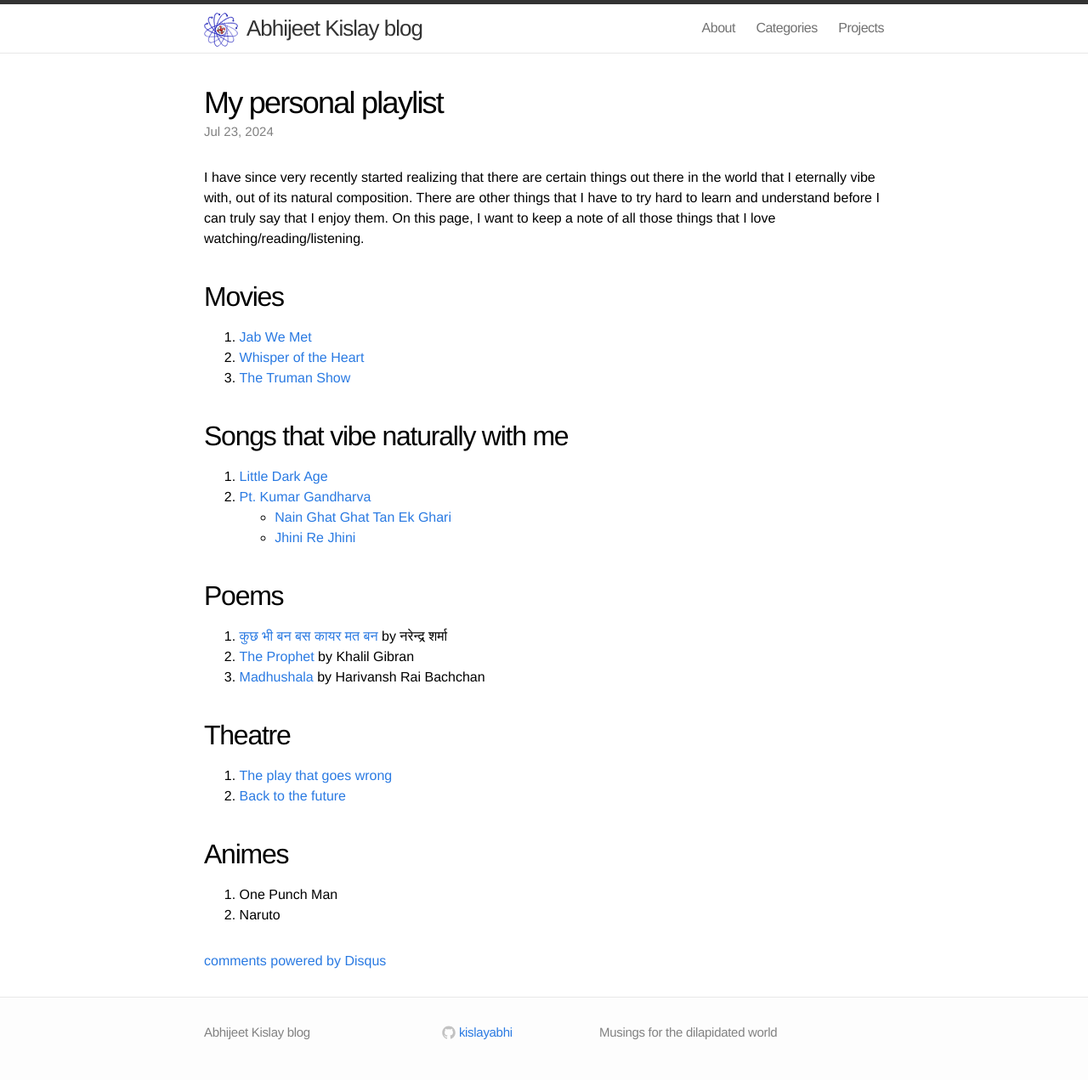
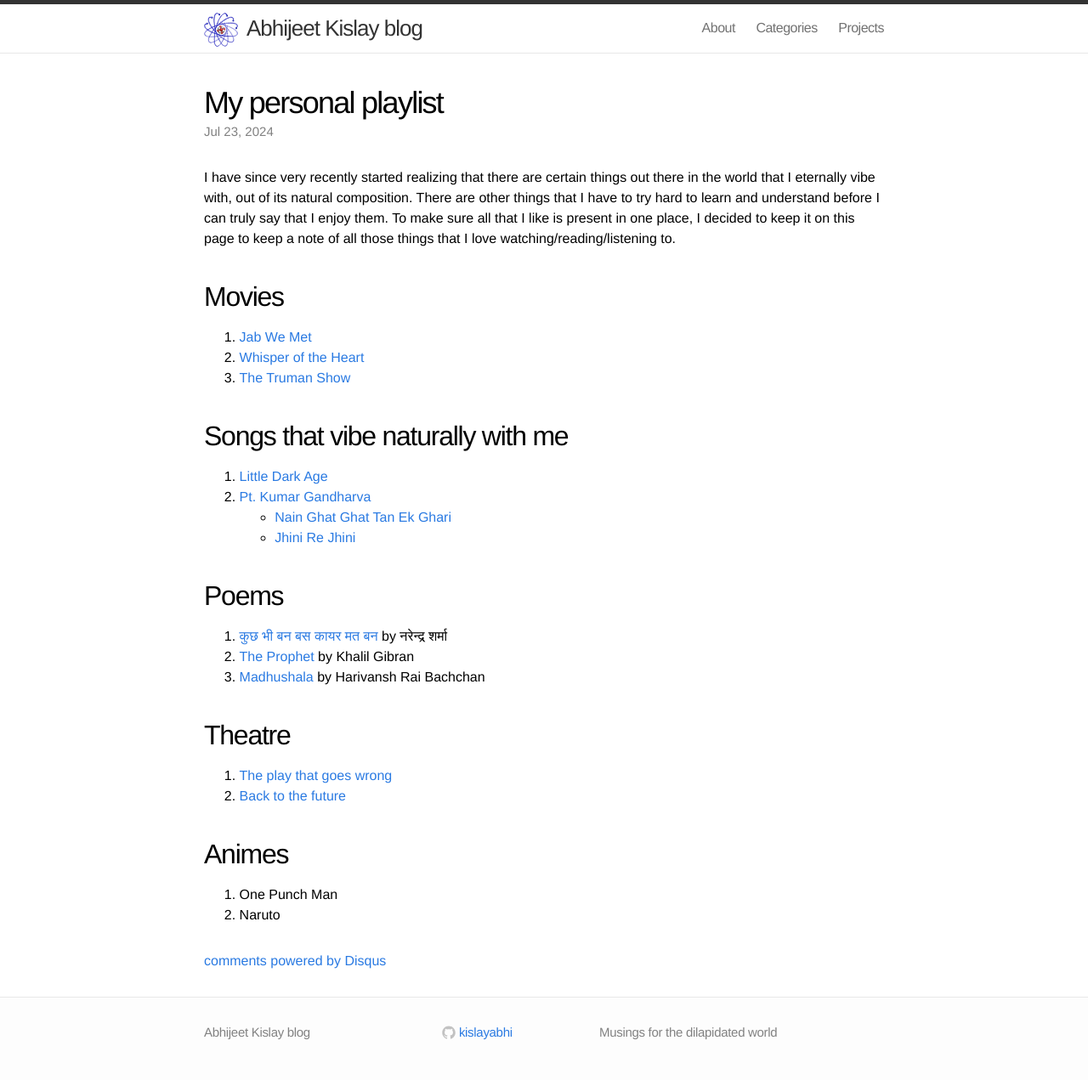
Before and after one commit to kislayabhi/kislayabhi.github.io, a Jekyll site: the page built from _posts/2024-7-23-My-personal-playlist.md, in a window 1280 px wide. Shown: the whole page at 85% size. Built offline with Jekyll 4.4.1, drawn with Linux system fonts in a browser that asks for light colours; comment, search, counter and statistics services are not loaded.

Commit message:
Update 2024-7-23-My-personal-playlist.md

```diff
--- a/_posts/2024-7-23-My-personal-playlist.md
+++ b/_posts/2024-7-23-My-personal-playlist.md
@@ -7,7 +7,7 @@ categories:
 - Life philosophy
 ---
 
-I have since very recently started realizing that there are certain things out there in the world that I eternally vibe with, out of its natural composition. There are other things that I have to try hard to learn and understand before I can truly say that I enjoy them. On this page, I want to keep a note of all those things that I love watching/reading/listening.
+I have since very recently started realizing that there are certain things out there in the world that I eternally vibe with, out of its natural composition. There are other things that I have to try hard to learn and understand before I can truly say that I enjoy them. To make sure all that I like is present in one place, I decided to keep it on this page to keep a note of all those things that I love watching/reading/listening to.
 
 ## Movies
 1. [Jab We Met](https://www.imdb.com/title/tt1093370/)
```
